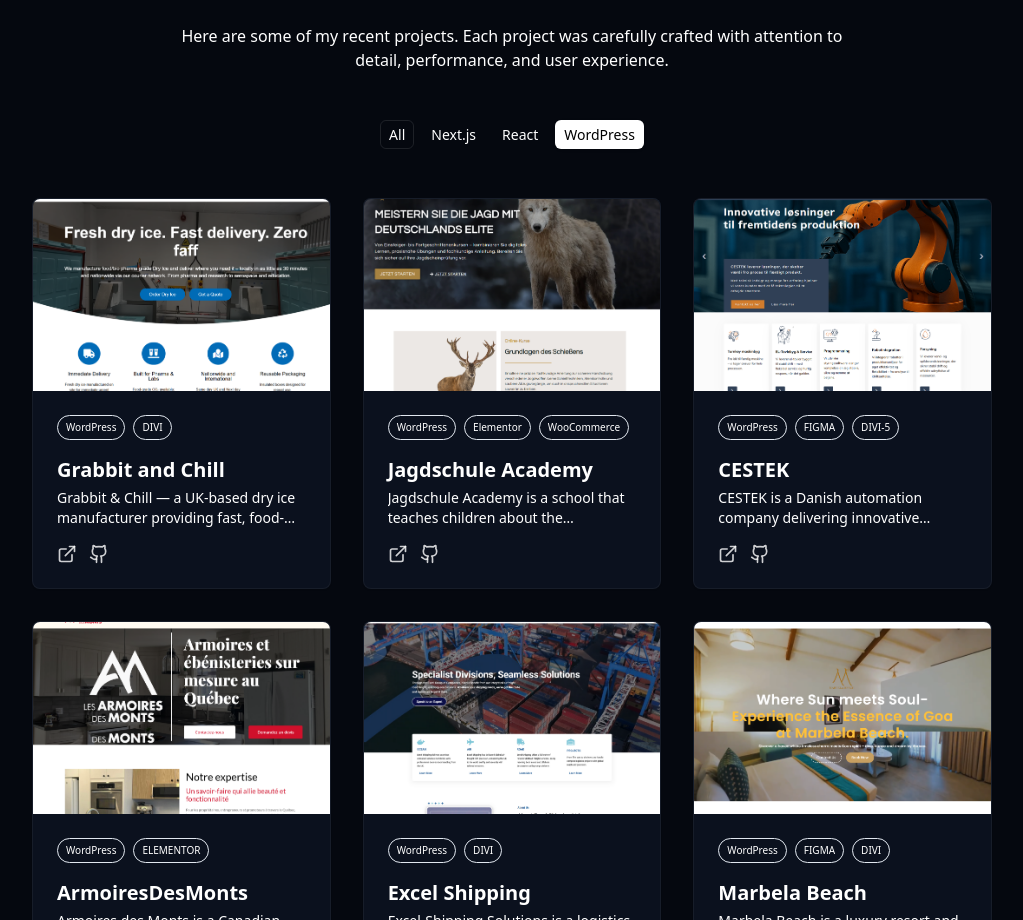
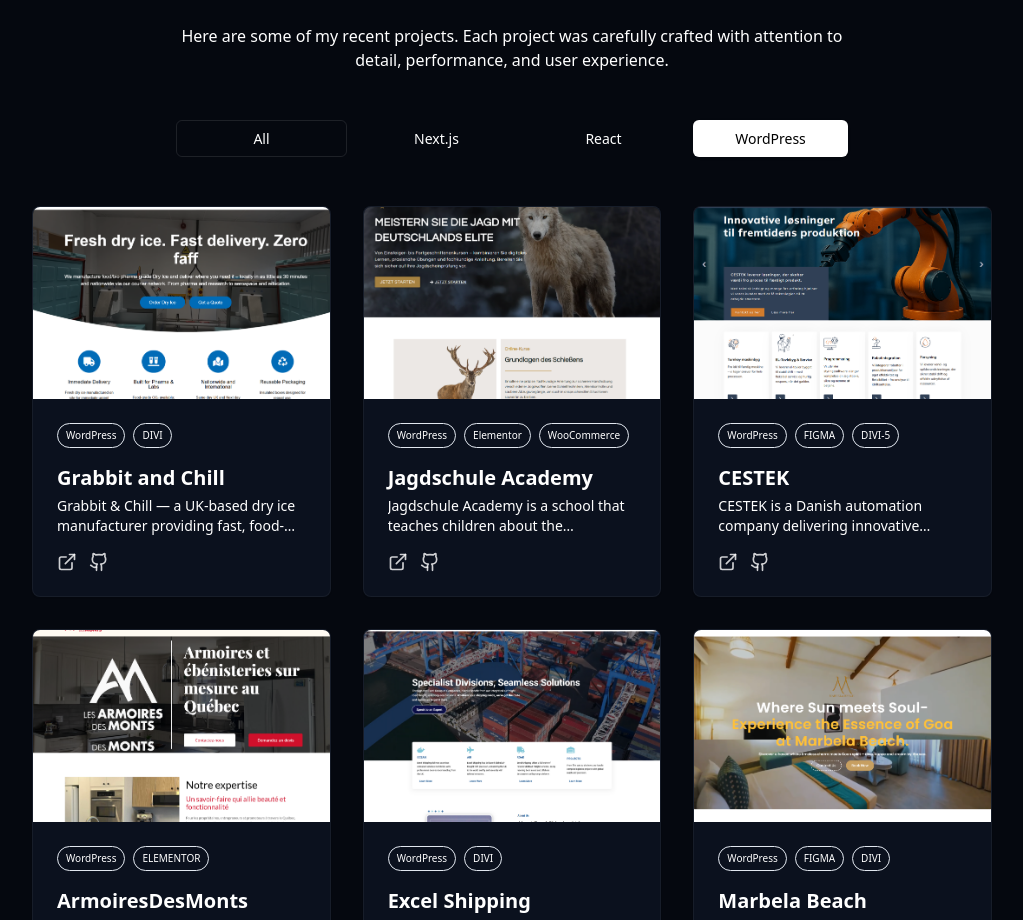
Before and after one commit to Pkabdullah/Portfolio-App, a Next.js app: page / in a window 1280 px wide. Shown: the part 1471-2391 px from the top of the page, without its empty margins (128-1151 px from the left). Built offline with nearby package versions, Linux system fonts and the light colour scheme.

Commit message:
Refactor Projects component layout and styles

```diff
--- a/src/components/Projects.jsx
+++ b/src/components/Projects.jsx
@@ -205,13 +205,13 @@
         </p>
 
 
-<div className="flex justify-center mb-12">
-  <Tabs defaultValue="WordPress" className="w-full" onValueChange={setActiveTab}>
-    {/* grid-cols-2 mobile par 2x2 grid bana dega, aur md:flex desktop par line mein kar dega */}
-    <TabsList className="grid grid-cols-2 md:flex md:w-max h-auto gap-2 bg-transparent mx-auto p-0">
+<div className="flex justify-center mb-12 w-full px-4">
+  <Tabs defaultValue="WordPress" className="w-full max-w-2xl" onValueChange={setActiveTab}>
+
+    <TabsList className="grid grid-cols-2 md:flex md:flex-row w-full h-auto bg-transparent gap-3 justify-center border-none p-0">
       <TabsTrigger
         value="All"
-        className="text-white border border-white/10 data-[state=active]:bg-white data-[state=active]:text-black"
+        className="px-4 py-2 text-white border border-white/10 data-[state=active]:bg-white data-[state=active]:text-black rounded-md transition-all shadow-none"
       >
                 All
               </TabsTrigger>
```
